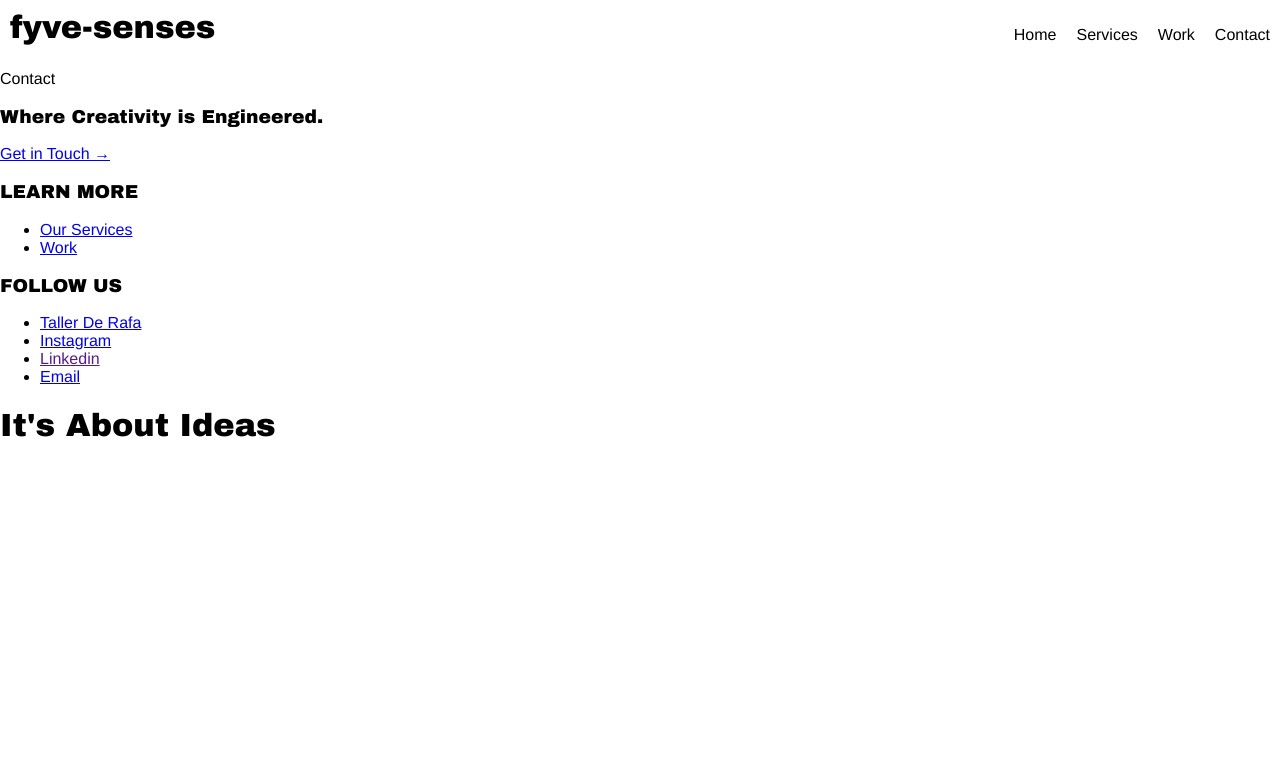
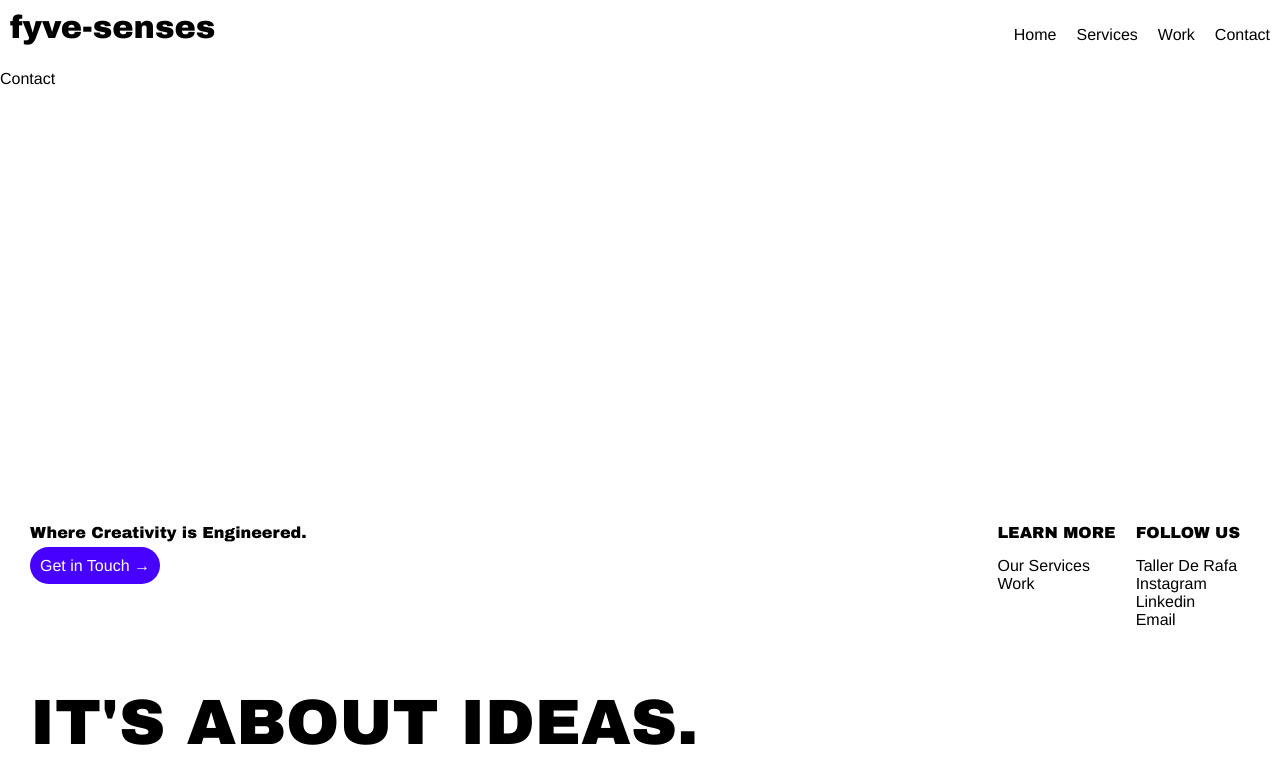
Before and after one commit to IveryMikaila/fyve-senses, a React (Create React App) app in the folder portfolio/: page /contact in a window 1280 px wide. Shown: the top 784 px of the page. Built offline with nearby package versions, Linux system fonts and the light colour scheme.

Commit message:
Styled the Footer
-Added CSS Variables for the theme color
-Styled the Footer Links and Tagline

```diff
--- a/portfolio/src/Components /Navigation/Footer.js
+++ b/portfolio/src/Components /Navigation/Footer.js
@@ -2,11 +2,11 @@ import React from 'react'
 
 const Footer = () => {
   return (
-    <>
+    <div className='footer'>
       <div className='footer-menu'>
         <div>
           <h3>Where Creativity is Engineered.</h3>
-        <a href='/contact'>Get in Touch &rarr;</a>
+        <a className='call-to-action' href='/contact'>Get in Touch &rarr;</a>
         </div>
 
 <div className='footer-links'>
@@ -43,9 +43,9 @@ const Footer = () => {
 </div>
       </div>
 <div className='footer-tagline'>
-<h1>It's About Ideas </h1>
+<h1>IT'S ABOUT IDEAS.</h1>
 </div>
-    </>
+    </div>
   )
 }
 
--- a/portfolio/src/Styles/Global.css
+++ b/portfolio/src/Styles/Global.css
@@ -1,3 +1,7 @@
+:root{
+    --theme-color: #4701FF;
+}
+
 body{
     margin:0;
     padding: 0;
@@ -10,3 +14,8 @@ body{
 h1,h2,h3{
     font-family: 'Arial Black';
 }
+.App{
+    min-height: 100dvh;
+    display: flex;
+    flex-direction: column;
+}
--- a/portfolio/src/Styles/Navbar.css
+++ b/portfolio/src/Styles/Navbar.css
@@ -58,3 +58,46 @@
   }
 
   /* Footer Styles */
+.footer{
+margin-top: auto;
+}
+
+.footer-menu{
+    display: flex;
+    justify-content: space-between;
+    margin: 30px;
+}
+.footer-links{
+    display: flex;
+}
+.footer-links div{
+    margin: 0px 10px;
+}
+.footer-links ul{
+    padding: 0;
+}
+.footer-links ul li{
+    list-style: none;
+}
+.footer-links a{
+    text-decoration: none;
+    color: black;
+}
+.footer-menu h3{
+font-size: 16px
+}
+.call-to-action{
+    text-decoration: none;
+    color: white;
+    background-color: var(--theme-color);
+    padding: 10px;
+    border-radius: 20px;
+    transition: all .5s ease-in-out;
+}
+.call-to-action:hover{
+font-size: 18px;
+}
+.footer-tagline{
+    margin: 0px 30px 0px;
+    font-size: 32px;
+}
```
